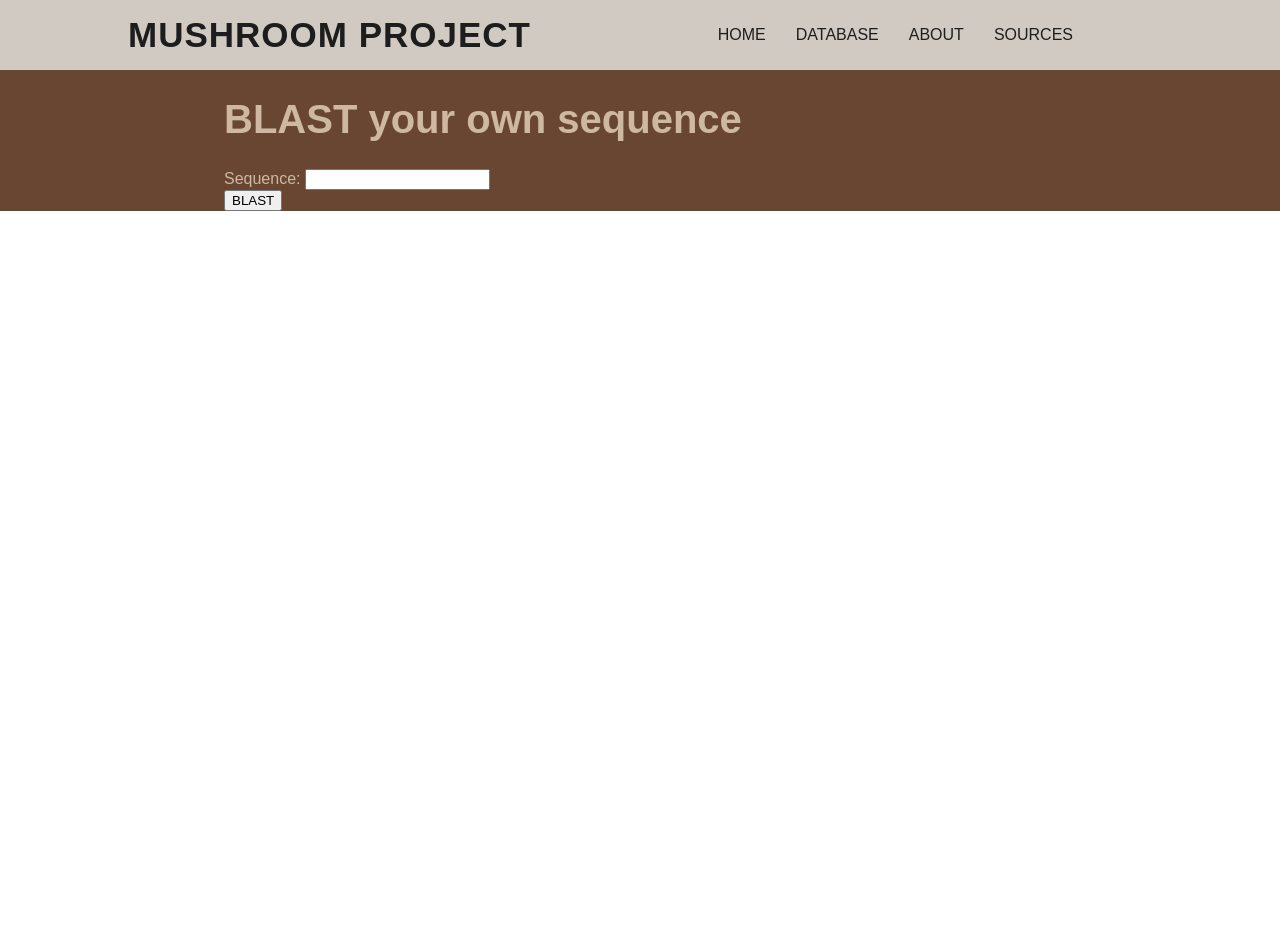
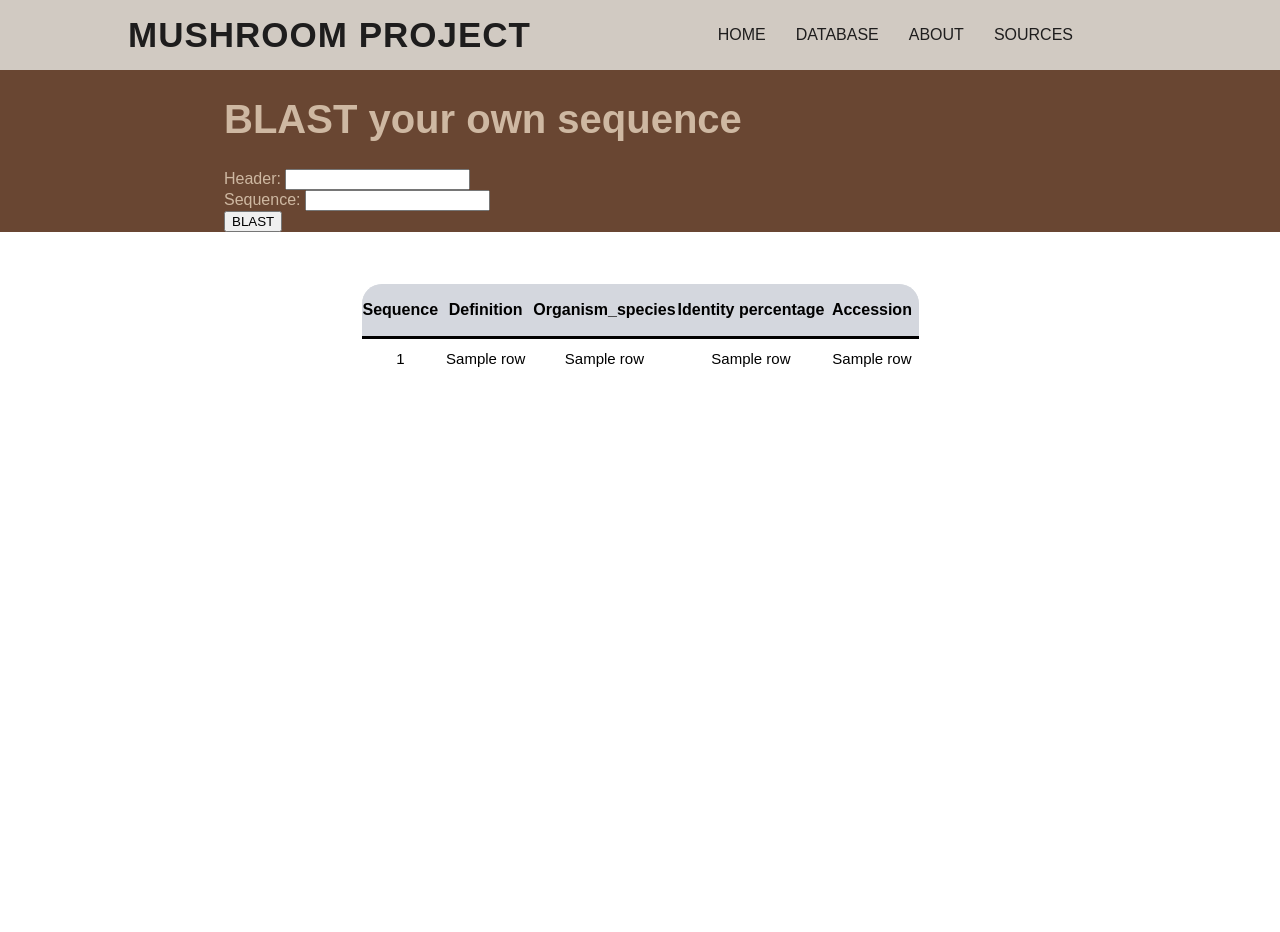
Before and after one commit to yaris19/website_blok4, a Flask app: template templates/blast.html in a window 1280 px wide. Before the commit the page ends 211 px from the top, so only its background shows below. Run offline with Flask 2, Linux system fonts and the light colour scheme; the template is opened without the code that fills it: most values are stand-ins (such as "Sample title", 1, 10 or a date in 2020).

Commit message:
zelf blasten

```diff
--- a/app.py
+++ b/app.py
@@ -2,8 +2,8 @@ from flask import Flask, request, render_template
 from Bio.Blast import NCBIWWW
 from Bio.Blast import NCBIXML
 from Bio.Seq import Seq
-
-
+from Bio import SearchIO
+import re
 import mysql.connector
 import itertools
 
@@ -124,10 +124,85 @@ def database():
 @app.route('/blast', methods=['GET', 'POST'])
 def blast():
     input_seq = request.args.get('sequence')
+    header = request.args.get('header')
+    org = r'\[(.*?)\]'
+    defi = r'.*\['
+    result_list = []
+    organism = ''
+    protein = ''
+    if input_seq is None:
+        input_seq = ''
     sequence = Seq(input_seq)
-    print(sequence )
 
-    return render_template('blast.html')
+    if input_seq != '':
+        result_handle = NCBIWWW.qblast('blastx', 'nr', sequence,
+                                       word_size=6, gapcosts='11 1',
+                                       expect=0.0001, format_type='XML')
+        blast_results = SearchIO.parse(result_handle, 'blast-xml')
+        for result in blast_results:
+            for res in range(len(result)):
+                accession = result[res].accession
+                definition = result[res].description
+                ident_num = result[res][0].ident_num
+                align_len = result[res][0].hit_span
+                ident_perc = round(ident_num / align_len * 100, 2)
+                match_org = re.search(org, definition)
+                match_def = re.search(defi, definition)
+                if match_org:
+                    organism = match_org.group().replace('[', '').replace(']',
+                                                                          '')
+                if match_def:
+                    protein = match_def.group().replace('[', '')
+                result_list.append(
+                    [header, input_seq, protein, organism, ident_perc,
+                     accession])
+        # code to insert the results into the database, but to avoid getting
+        # junk code in the database, we decided to comment it out.
+
+        # for result in result_list:
+        #     connection = mysql.connector.connect(
+        #         host='hannl-hlo-bioinformatica-mysqlsrv.mysql.database.azure.com',
+        #         user='fifkv@hannl-hlo-bioinformatica-mysqlsrv',
+        #         database='fifkv',
+        #         password='613633')
+        #     cursor = connection.cursor()
+        #     cursor.execute("select count(*) from sequence")
+        #     result_seq = cursor.fetchone()
+        #     amount_seq = [amount for amount in result_seq][0]
+        #     seq_id = amount_seq + 1
+        #     cursor.execute("select count(*) from protein_attribute")
+        #     result_prot = cursor.fetchone()
+        #     amount_prot = [amount for amount in result_prot][0]
+        #     prot_id = amount_prot + 1
+        #     cursor.execute(
+        #         "insert into sequence(seq_id, sequence, header, score)"
+        #         " values ('{}', '{}', '{}', null)".format(seq_id,
+        #                                                   result[1], result[0]))
+        #     cursor.execute(
+        #         "insert into protein(name_id, definition, "
+        #         "accession) values ('{}', '{}', '{}')".format(prot_id,
+        #                                                       result[2],
+        #                                                       result[5]))
+        #     cursor.execute(
+        #         "insert into organism(organism_id, organism_species, "
+        #         "organism_genus, organism_family)"
+        #         "values ('{}', '{}', null, null)".format(prot_id,
+        #                                                  result[3]))
+        #     cursor.execute(
+        #         "insert into protein_attribute(protein_id, seq_id, "
+        #         "organism_id, name_id, ident_num, pos_num, gap_num, e_value, "
+        #         "bit_score, ident_perc, query_cov) values ('{}', '{}', '{}',"
+        #         " '{}', null, null, null, null, null, '{}', null)".format(
+        #             prot_id, seq_id, prot_id, prot_id, result[4]))
+        #     seq_id += 1
+        #     prot_id += 1
+        #
+        #     connection.commit()
+        #     connection.close()
+
+        return render_template('blast.html', result_list=result_list)
+    else:
+        return render_template('blast.html', result_list=result_list)
 
 
 if __name__ == '__main__':
--- a/static/index.css
+++ b/static/index.css
@@ -158,7 +158,7 @@ a.hover {
 }
 
 .table-part {
-    width: 100%;
+    width: 85%;
     height: 85%;
 }
 
--- a/templates/blast.html
+++ b/templates/blast.html
@@ -21,11 +21,39 @@
     <div class="text-part">
         <form method="get">
             <h1>BLAST your own sequence</h1>
+            Header: <input type="text" name="header"><br>
             Sequence: <input type="text" name="sequence"><br>
             <input type="submit" name="submit" value="BLAST">
         </form>
     </div>
 </div>
+<div class="Table-area">
+    <div class="table-part">
+        {% if result_list %}
+            {% if data != "" %}
+                <table>
+                <tr>
+                    <th>Sequence</th>
+                    <th>Definition</th>
+                    <th>Organism_species</th>
+                    <th>Identity percentage</th>
+                    <th>Accession</th>
+                </tr>
+                {% for row in result_list %}
+                    <tr>
+                        <td>{{ row[0] }}</td>
+                        <td>{{ row[1] }}</td>
+                        <td>{{ row[2] }}</td>
+                        <td>{{ row[3] }}</td>
+                        <td>{{ row[4] }}</td>
+                    </tr>
+                {% endfor %}
+            {% endif %}
+        {% endif %}
 
+        </table>
+
+    </div>
+</div>
 </body>
 </html>
```
Also changed, not shown: Overige scripts en bestanden/blasten.py (+5 -5 lines).
